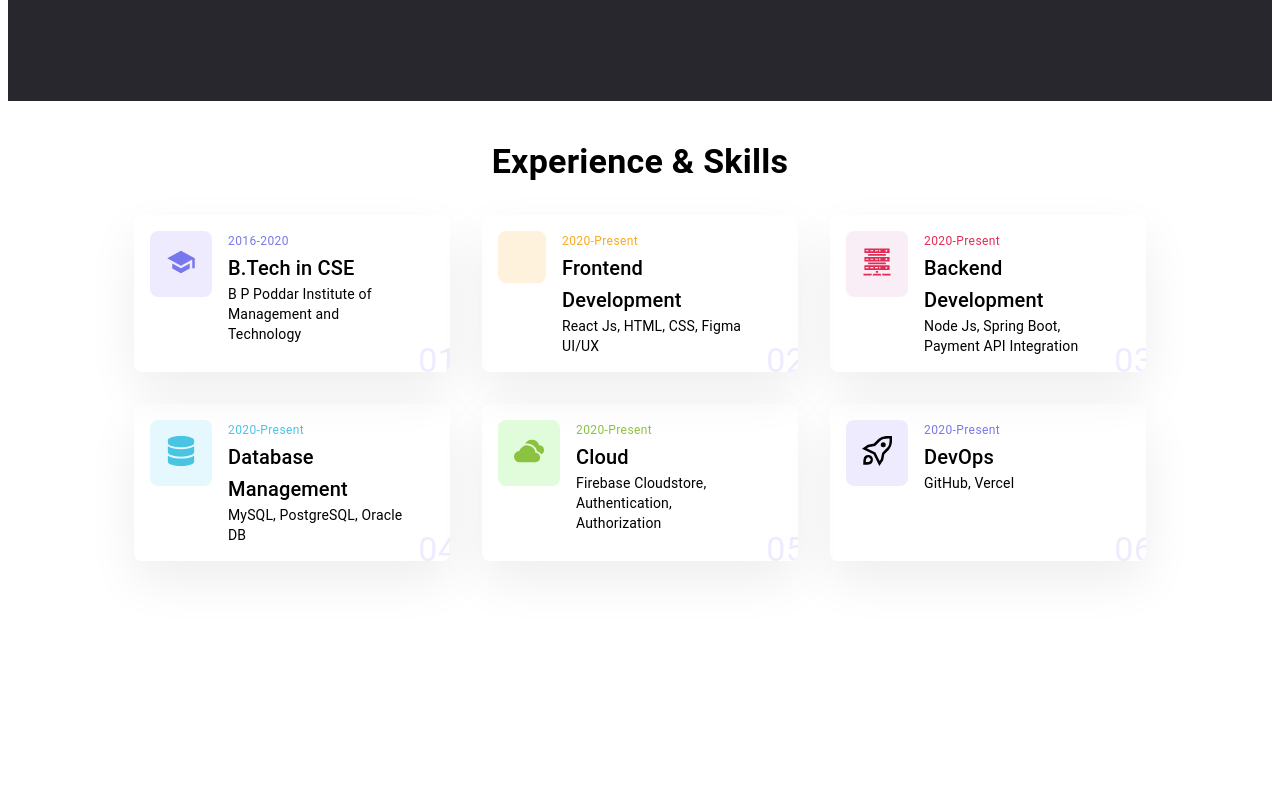
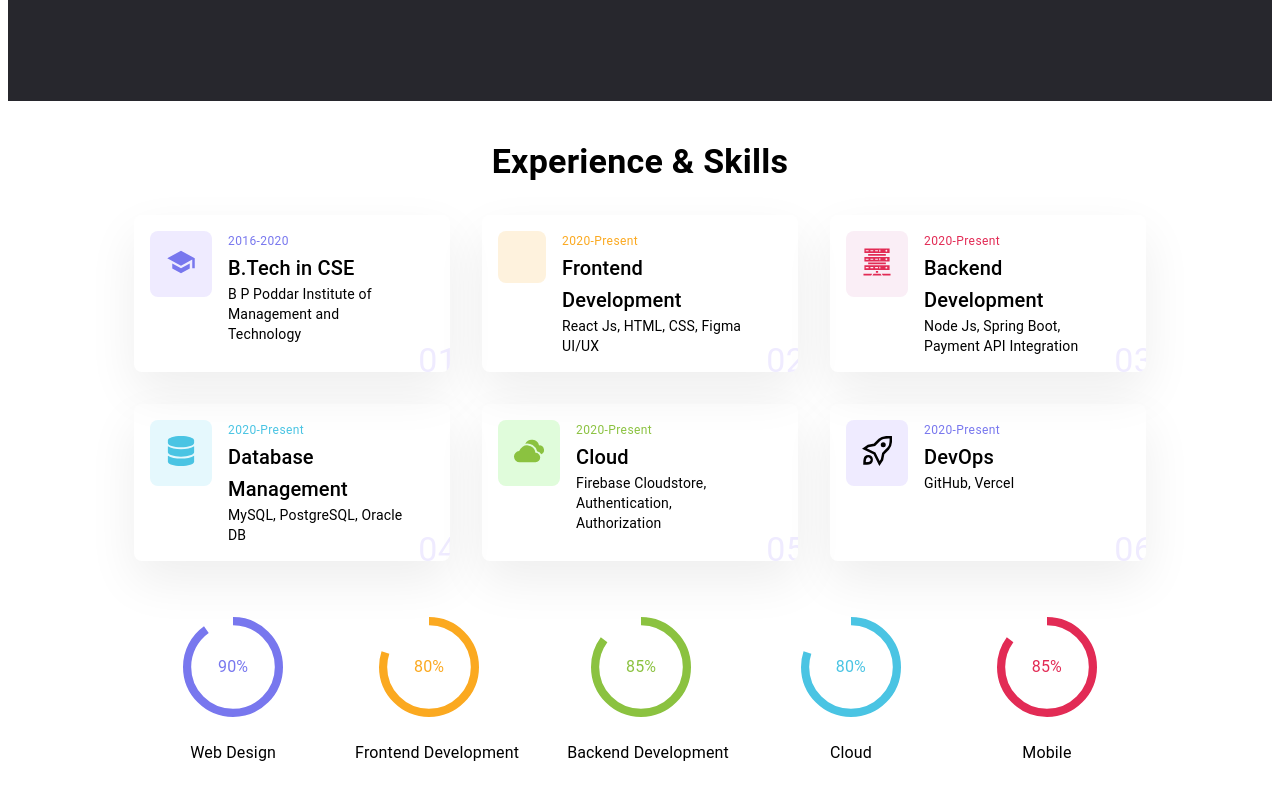
Before and after one commit to Trishita12345/portfolio, a React (Create React App) app: page / in a window 1280 px wide. Shown: the part 1797-2596 px from the top of the page. Before the commit the page ends 2430 px from the top, so only its background shows below. Built offline with nearby package versions, Linux system fonts and the light colour scheme; some icons are missing.

Commit message:
sills and experince with animation added

```diff
--- a/src/pages/Skills/ListItem.tsx
+++ b/src/pages/Skills/ListItem.tsx
@@ -8,49 +8,6 @@ import { GrDeploy } from 'react-icons/gr'
 import { PiProjectorScreenChartLight } from 'react-icons/pi'
 import { GiServerRack } from 'react-icons/gi'
 
-export const skills = (t: any) => [{
-    title: 'B.Tech in CSE',
-    subtitle: "B P Poddar Institute of Management and Technology",
-    time: "2016-2020",
-    Icon: "school",
-    color: "#7877ee",
-    backgroundColor: "#efebff",
-}, {
-    title: t('frontend'),
-    subtitle: "React Js, HTML, CSS, Figma UI/UX",
-    time: "2020-Present",
-    Icon: "frontend",
-    color: "#fba920",
-    backgroundColor: "#fef2dd"
-}, {
-    title: t('backend'),
-    subtitle: "Node Js, Spring Boot, Payment API Integration",
-    time: "2020-Present",
-    Icon: "backend",
-    color: "#e22b55",
-    backgroundColor: "#faeef6"
-}, {
-    title: t('database'),
-    subtitle: "MySQL, PostgreSQL, Oracle DB",
-    time: "2020-Present",
-    Icon: "database",
-    color: "#4ac4e3",
-    backgroundColor: "#e5f8fd"
-}, {
-    title: 'Cloud',
-    subtitle: "Firebase Cloudstore, Authentication, Authorization",
-    time: "2020-Present",
-    Icon: "cloud",
-    color: "#8bc240",
-    backgroundColor: "#e0fcdb"
-}, {
-    title: 'DevOps',
-    subtitle: "GitHub, Vercel",
-    time: "2020-Present",
-    Icon: "devops",
-    color: "#7877ee",
-    backgroundColor: "#efebff"
-}]
 const getIcon = (Icon: string, color: string): React.ReactNode => {
     switch (Icon) {
         case "school":
@@ -95,9 +52,9 @@ export const ListItem = ({ item, index }: { item: any, index: number }) => {
                         <Typography variant="h6" fontWeight={"semibold"}>{item.title}</Typography>
                         <Typography variant="body2" fontWeight={"semibold"}>{item.subtitle}</Typography>
                     </Grid>
-
                 </Grid>
                 <Typography variant="h4" position={"absolute"} bottom={"-10px"} right={"-7px"} color={"#efebff"}>0{index + 1}</Typography>
             </motion.div>
-        </Grid>)
+        </Grid>
+    )
 }
--- /dev/null
+++ b/src/pages/Skills/Progress.tsx
@@ -0,0 +1,33 @@
+import { Box, CircularProgress, Grid, Typography } from "@mui/material"
+import { useEffect, useRef, useState } from "react"
+import { useInView } from "framer-motion"
+
+
+
+export const Progress = ({ item }: { item: any }) => {
+    const ref = useRef() as any;
+    const inView = useInView(ref, { once: true })
+    const [progress, setProgress] = useState(0);
+    useEffect(() => {
+        const timer = setInterval(() => {
+            if (inView && progress < item.value)
+                setProgress(progress + 1)
+        }, 20)
+        return () => {
+            clearInterval(timer)
+        }
+    }, [inView, progress])
+
+
+    return (
+        <Grid item marginX={3} ref={ref}>
+            <Box>
+                <Box padding={3} width={"100px"} height={"100px"} position={"relative"}>
+                    <Typography position={"absolute"} left="50%" top="50%" sx={{ transform: "translate(-50%, -50%)", color: item.color }}>{progress}%</Typography>
+                    <CircularProgress size={100} variant="determinate" value={progress} sx={{ color: item.color }} />
+                </Box>
+                <Typography textAlign={"center"}>{item.title}</Typography>
+            </Box>
+        </Grid>
+    )
+}
--- a/src/pages/Skills/index.tsx
+++ b/src/pages/Skills/index.tsx
@@ -1,7 +1,8 @@
-import { Box, Grid, Typography, useMediaQuery, useTheme } from "@mui/material";
+import { Box, CircularProgress, Grid, Typography, useMediaQuery, useTheme } from "@mui/material";
 import { useTranslation } from "react-i18next";
 import React from "react";
-import { ListItem, skills } from "./ListItem";
+import { ListItem, } from "./ListItem";
+import { Progress } from "./Progress";
 
 const Skills: React.FC<any> = () => {
     const theme = useTheme();
@@ -9,11 +10,85 @@ const Skills: React.FC<any> = () => {
     const screenSizeDownSm = useMediaQuery(theme.breakpoints.down('sm'))
     const [t] = useTranslation('common', { keyPrefix: 'skills' })
 
+    const experience = (t: any) => [{
+        title: 'B.Tech in CSE',
+        subtitle: "B P Poddar Institute of Management and Technology",
+        time: "2016-2020",
+        Icon: "school",
+        color: "#7877ee",
+        backgroundColor: "#efebff",
+    }, {
+        title: t('frontend'),
+        subtitle: "React Js, HTML, CSS, Figma UI/UX",
+        time: "2020-Present",
+        Icon: "frontend",
+        color: "#fba920",
+        backgroundColor: "#fef2dd"
+    }, {
+        title: t('backend'),
+        subtitle: "Node Js, Spring Boot, Payment API Integration",
+        time: "2020-Present",
+        Icon: "backend",
+        color: "#e22b55",
+        backgroundColor: "#faeef6"
+    }, {
+        title: t('database'),
+        subtitle: "MySQL, PostgreSQL, Oracle DB",
+        time: "2020-Present",
+        Icon: "database",
+        color: "#4ac4e3",
+        backgroundColor: "#e5f8fd"
+    }, {
+        title: 'Cloud',
+        subtitle: "Firebase Cloudstore, Authentication, Authorization",
+        time: "2020-Present",
+        Icon: "cloud",
+        color: "#8bc240",
+        backgroundColor: "#e0fcdb"
+    }, {
+        title: 'DevOps',
+        subtitle: "GitHub, Vercel",
+        time: "2020-Present",
+        Icon: "devops",
+        color: "#7877ee",
+        backgroundColor: "#efebff"
+    }]
+
+    const skills = [{
+        title: "Web Design",
+        value: 90,
+        color: "#7877ee",
+    },
+    {
+        title: "Frontend Development",
+        value: 80,
+        color: "#fba920",
+    },
+    {
+        title: "Backend Development",
+        value: 85,
+        color: "#8bc240",
+    }, {
+        title: "Cloud",
+        value: 80,
+        color: "#4ac4e3",
+    }, {
+        title: "Mobile",
+        value: 85,
+        color: "#e22b55",
+    }
+    ]
+
 
     return (
         <Box marginY={5} display={"flex"} flexDirection={"column"} alignItems={"center"} >
             <Typography variant="h4" fontWeight={"bold"}>{t('title')}</Typography>
-            <Grid container marginY={2} justifyContent={"center"}>{skills(t).map((item: any, index: number) => <ListItem item={item} index={index} />)}</Grid>
+            <Grid container marginY={2} justifyContent={"center"}>
+                {experience(t).map((item: any, index: number) => <ListItem item={item} index={index} />)}
+            </Grid>
+            <Grid container justifyContent={"center"} alignItems={"center"}>
+                {skills.map((item: any) => <Progress item={item} />)}
+            </Grid>
         </Box >
     )
 }
```
